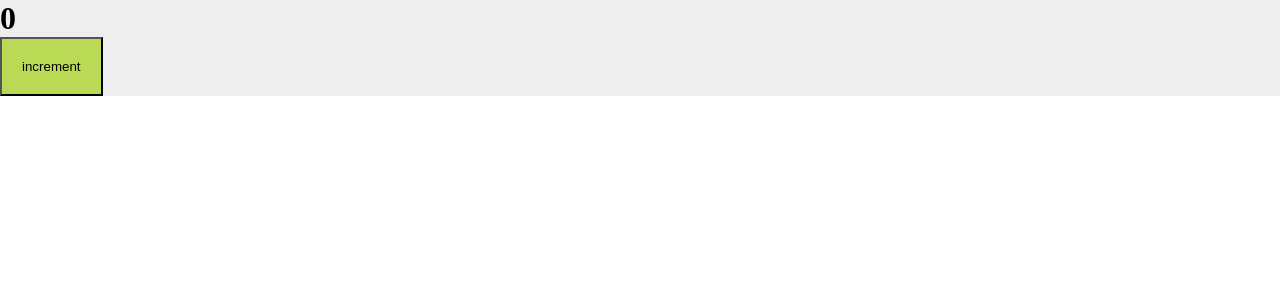
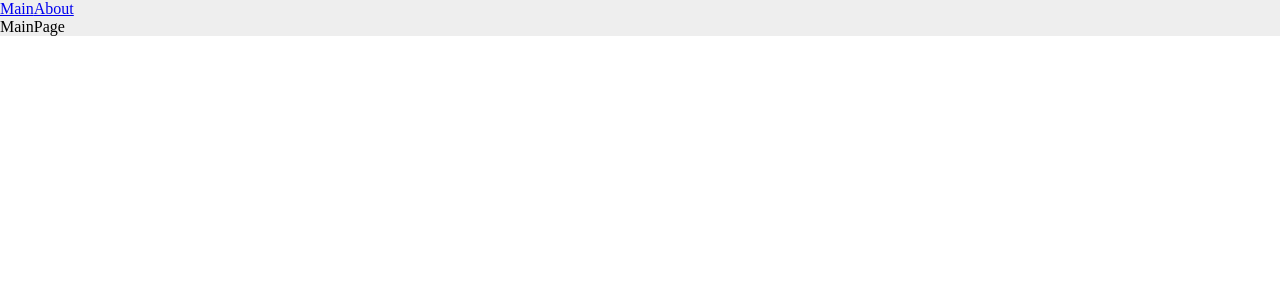
Before and after one commit to ns-mamaev/advanced-react, a React app: page / in a window 1280 px wide. Shown: the top 300 px of the page. Built offline with nearby package versions, Linux system fonts and the light colour scheme.

Commit message:
feat: routing, lazyLoading

```diff
--- a/package.json
+++ b/package.json
@@ -15,6 +15,7 @@
     "@types/node": "17.0.21",
     "@types/react": "18.0.27",
     "@types/react-dom": "18.0.10",
+    "@types/react-router-dom": "^5.3.3",
     "@types/webpack": "5.28.0",
     "@types/webpack-dev-server": "4.7.2",
     "css-loader": "6.7.3",
@@ -32,6 +33,7 @@
   },
   "dependencies": {
     "react": "18.2.0",
-    "react-dom": "18.2.0"
+    "react-dom": "18.2.0",
+    "react-router-dom": "^6.2.1"
   }
 }
--- a/src/components/App.tsx
+++ b/src/components/App.tsx
@@ -1,12 +1,22 @@
-import Counter from './Counter'
+import { Suspense } from 'react';
+import { Route, Routes, Link } from 'react-router-dom';
+import { AboutPageAsync } from '../pages/AboutPage/AboutPage.async';
+import { MainPageAsync } from '../pages/MainPage/MainPage.async';
 import './index.scss';
 
 function App() {
   return (
-    <div className='app'>
-      <Counter />
+    <div className="app">
+      <Link to={'/'}>Main</Link>
+      <Link to={'/about'}>About</Link>
+      <Suspense fallback={<div>Loading...</div>}>
+        <Routes>
+          <Route path={'/about'} element={<AboutPageAsync />} />
+          <Route path={'/'} element={<MainPageAsync />} />
+        </Routes>
+      </Suspense>
     </div>
-  )
+  );
 }
 
 export default App;
--- a/src/components/Counter.tsx
+++ b/src/components/Counter.tsx
@@ -11,7 +11,9 @@
   return (
     <div>
       <h1>{count}</h1>
-      <button className={classNames.btn} onClick={increment}>increment</button>
+      <button className={classNames.btn} onClick={increment}>
+        increment
+      </button>
     </div>
   );
 }
--- a/src/index.tsx
+++ b/src/index.tsx
@@ -1,9 +1,14 @@
 import { SomeFn } from './test';
 import { createRoot } from 'react-dom/client';
 import App from './components/App';
+import { BrowserRouter } from 'react-router-dom';
 
 SomeFn(123);
 
 const root = createRoot(document.querySelector('#root'));
 
-root.render(<App />);
+root.render(
+  <BrowserRouter>
+    <App />
+  </BrowserRouter>,
+);
--- /dev/null
+++ b/src/pages/AboutPage/AboutPage.async.tsx
@@ -0,0 +1,3 @@
+import { lazy } from 'react';
+
+export const AboutPageAsync = lazy(() => import('./AboutPage'));
--- /dev/null
+++ b/src/pages/AboutPage/AboutPage.tsx
@@ -0,0 +1,7 @@
+import React from 'react';
+
+function AboutPage() {
+  return <div>AboutPage</div>;
+}
+
+export default AboutPage;
--- /dev/null
+++ b/src/pages/MainPage/MainPage.async.tsx
@@ -0,0 +1,3 @@
+import { lazy } from 'react';
+
+export const MainPageAsync = lazy(() => import('./MainPage'));
--- /dev/null
+++ b/src/pages/MainPage/MainPage.tsx
@@ -0,0 +1,7 @@
+import React from 'react';
+
+function MainPage() {
+  return <div>MainPage</div>;
+}
+
+export default MainPage;
```
Also changed, not shown: 1 other file (tests, documents, lock files or other folders).
